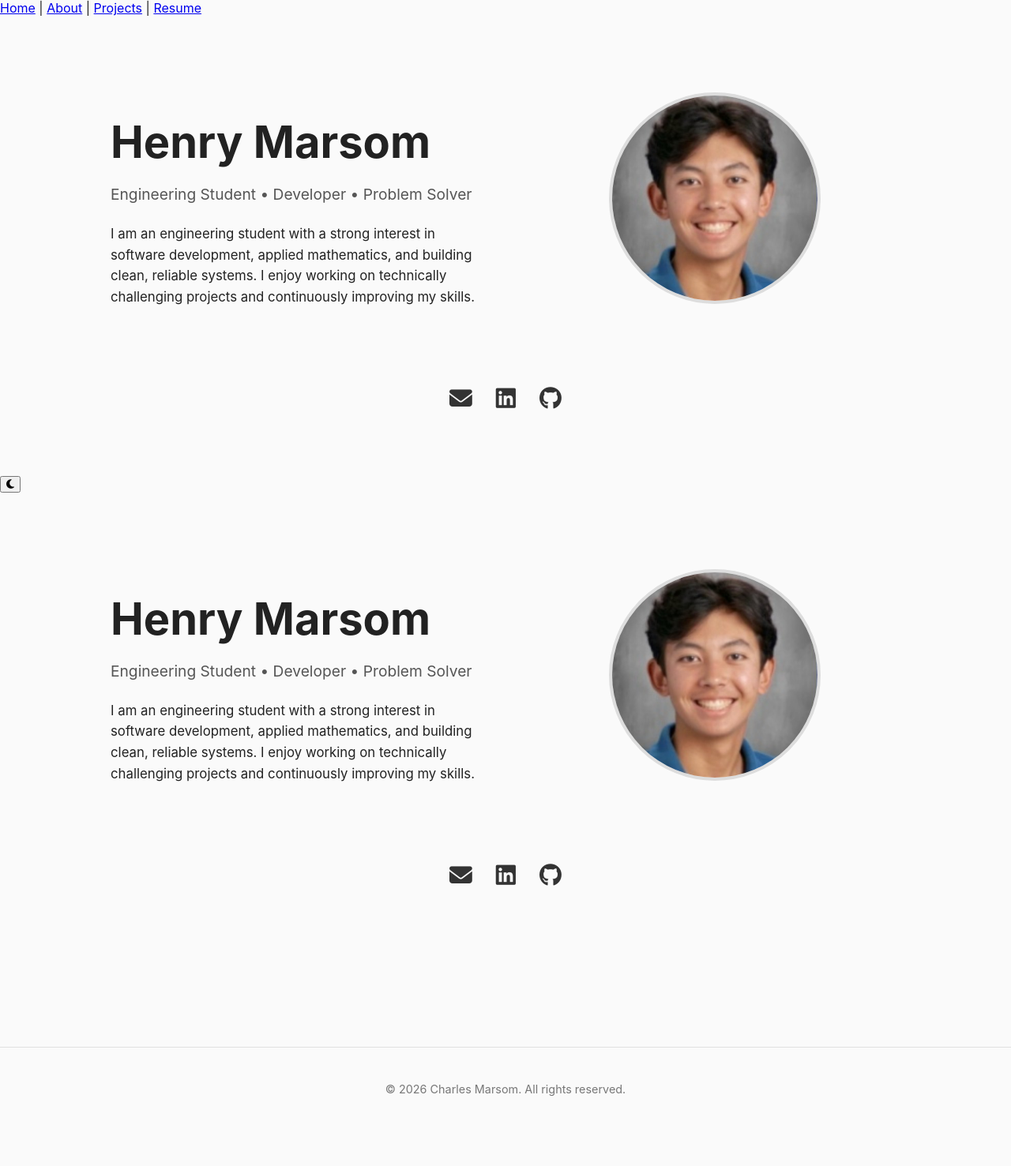
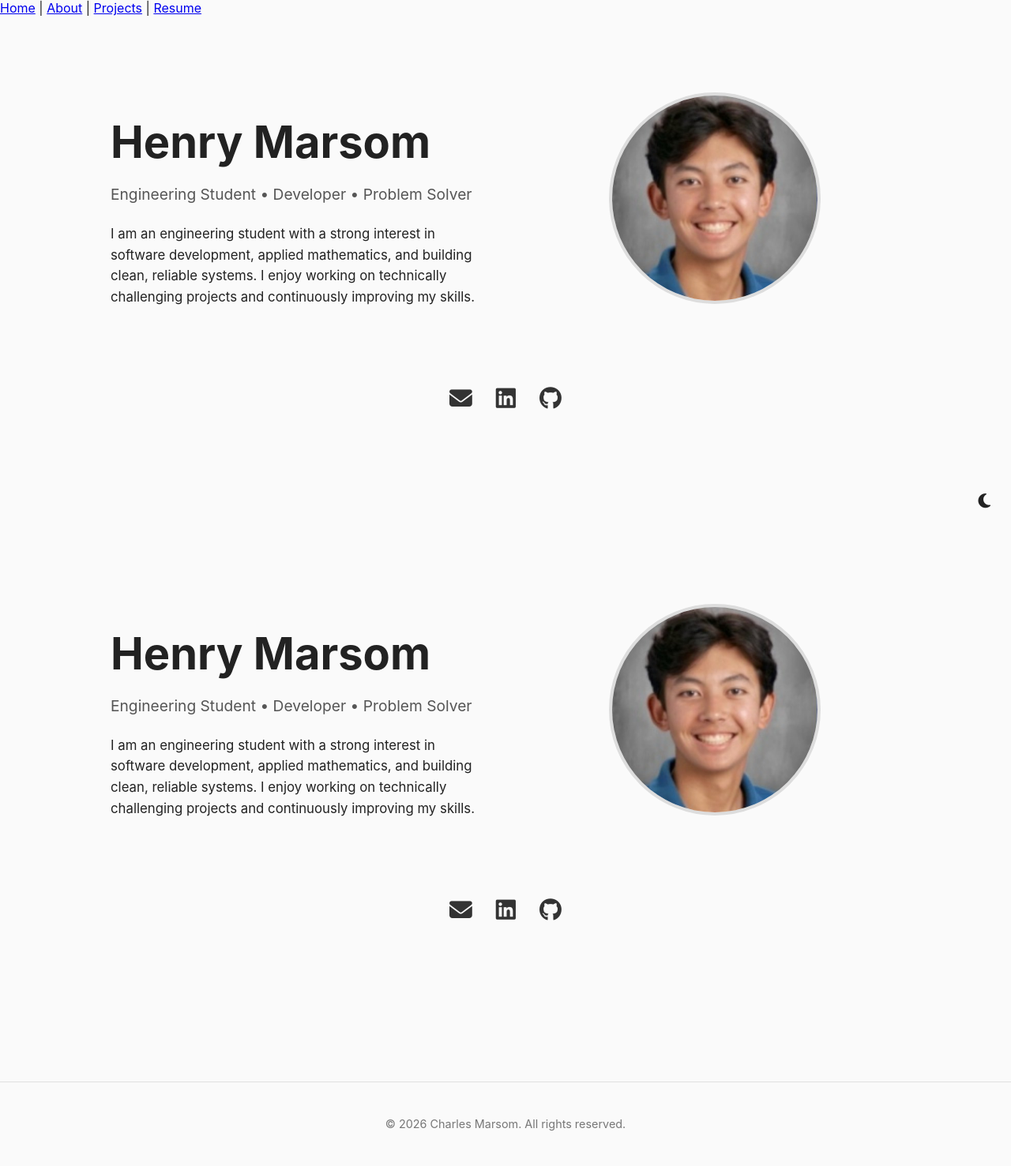
Before and after one commit to henrymarsom/henrymarsom.github.io, a Jekyll site: the page built from index.md, in a window 1280 px wide. Shown: the whole page at 79% size. Built offline with Jekyll 4.4.1, drawn with Linux system fonts in a browser that asks for light colours; before the commit the page ends 1433 px from its top, so only the background shows below that.

Commit message:
Update style.css

```diff
--- a/assets/style.css
+++ b/assets/style.css
@@ -94,3 +94,43 @@ body {
 .page-content {
   flex: 1;
 }
+/* Top bar */
+.top-bar {
+  display: flex;
+  justify-content: flex-end;
+  padding: 20px;
+}
+
+/* Toggle button */
+#theme-toggle {
+  background: none;
+  border: none;
+  cursor: pointer;
+  font-size: 1.3rem;
+  color: inherit;
+}
+
+/* Light mode (default) */
+body.light {
+  background: #fafafa;
+  color: #222;
+}
+
+/* Dark mode */
+body.dark {
+  background: #121212;
+  color: #eaeaea;
+}
+
+body.dark .site-footer {
+  border-top: 1px solid #333;
+  color: #aaa;
+}
+
+body.dark .contact a {
+  color: #eaeaea;
+}
+
+body.dark .contact a:hover {
+  color: #4da3ff;
+}
```
